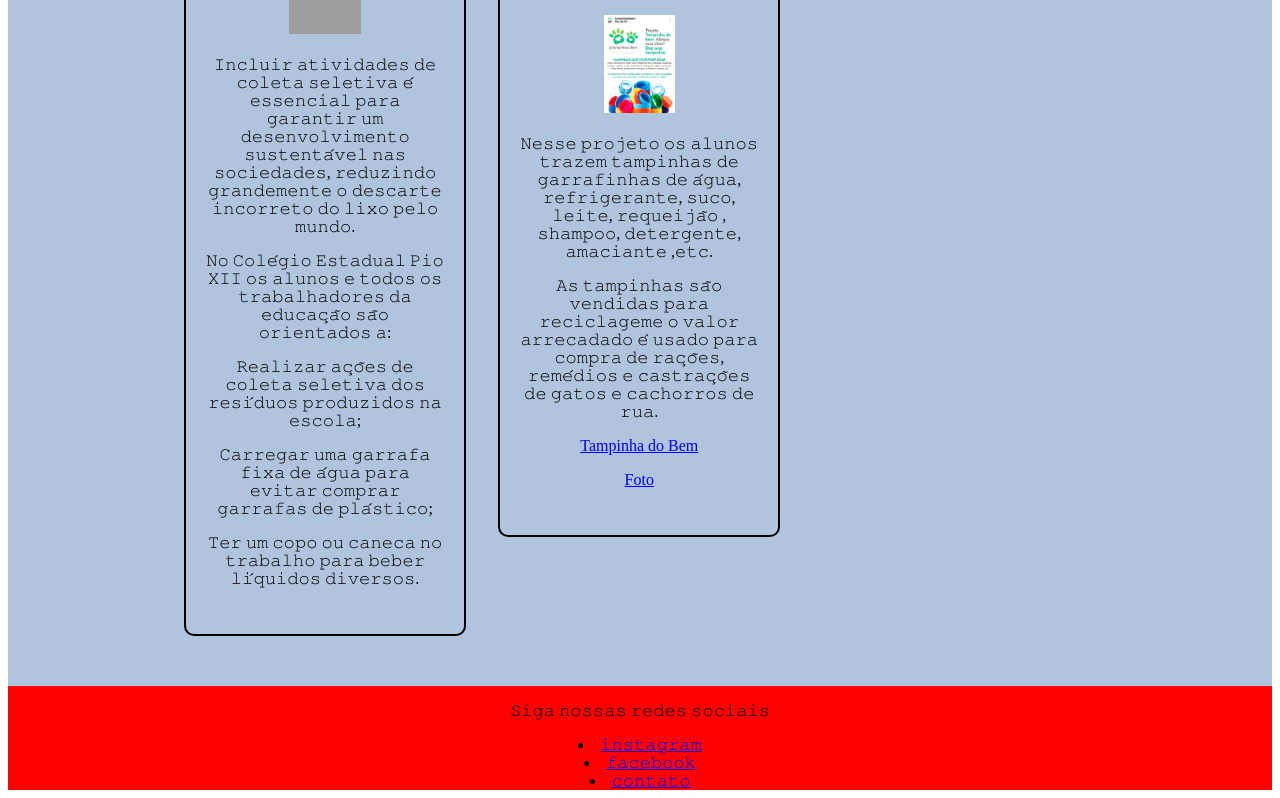
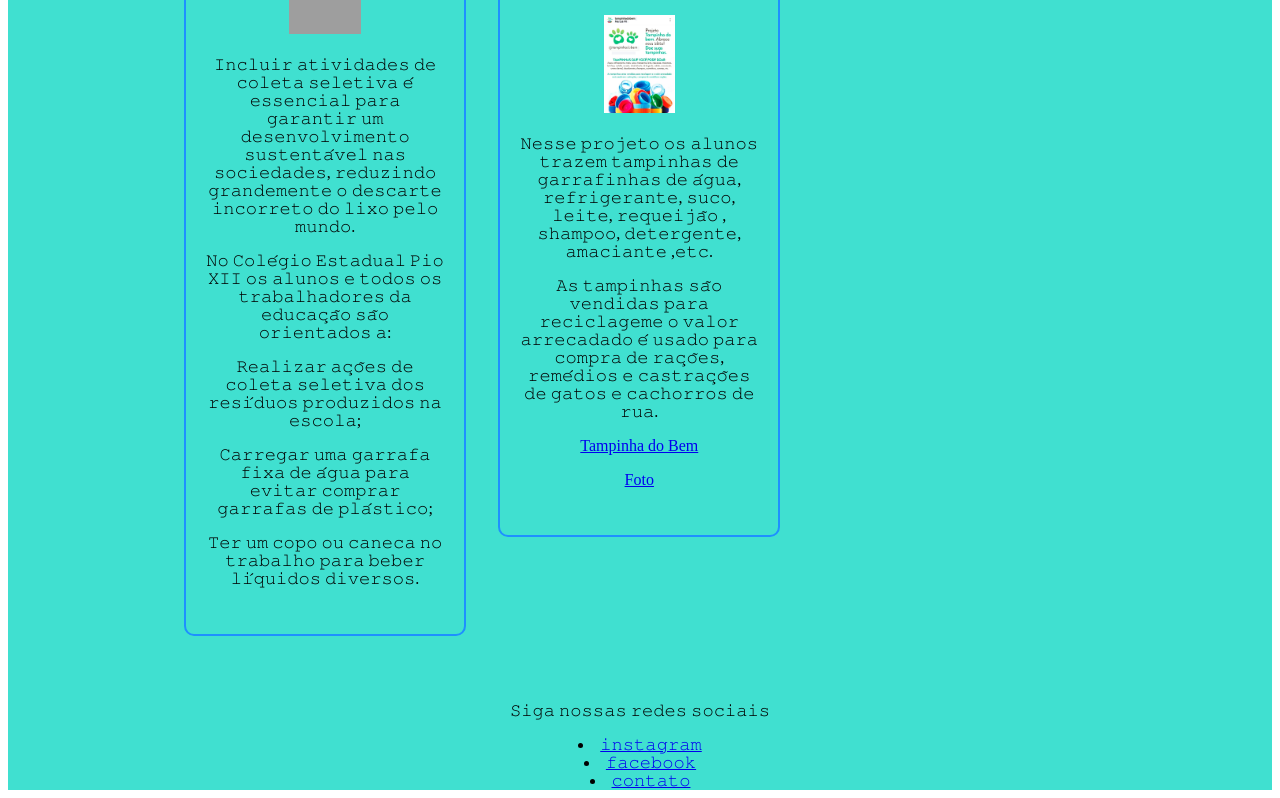
Before and after one commit to alissongabrieldasilva/AGRINHO, a plain HTML site: page index.html in a window 1280 px wide. Shown: the part 1671-2469 px from the top of the page. Drawn offline with Linux system fonts and the light colour scheme; grey boxes are pictures that could not be loaded.

Commit message:
Update style.css

```diff
--- a/style.css
+++ b/style.css
@@ -1,8 +1,8 @@
-header{background:limegreen;padding:20px 0;text-align:center;}
-main{background:#B0C4DE;}
-footer{background:#FF0000;text-align: center;display:inline-block;width:100%}
+header{background:	#1E90FF;padding:20px 0;text-align:center;}
+main{background:#40E0D0;}
+footer{background:#40E0D0;text-align: center;display:inline-block;width:100%}
 .produtos {width: 940px;margin: 0 auto;padding: 50px 0;}
-.produtos li {display: inline-block;text-align: center;width: 30%;vertical-align: top;margin: 0 1.5%;padding: 30px 20px;box-sizing: border-box;border: 2px solid #000000;border-radius: 10px;}
+.produtos li {display: inline-block;text-align: center;width: 30%;vertical-align: top;margin: 0 1.5%;padding: 30px 20px;box-sizing: border-box;border: 2px solid 	#1E90FF;border-radius: 10px;}
 .produtos h2 {font-size: 30px;font-weight: bold;}
 .produto-descricao {font-size: 18px;}
 #lixeira{width:30%;}
```
